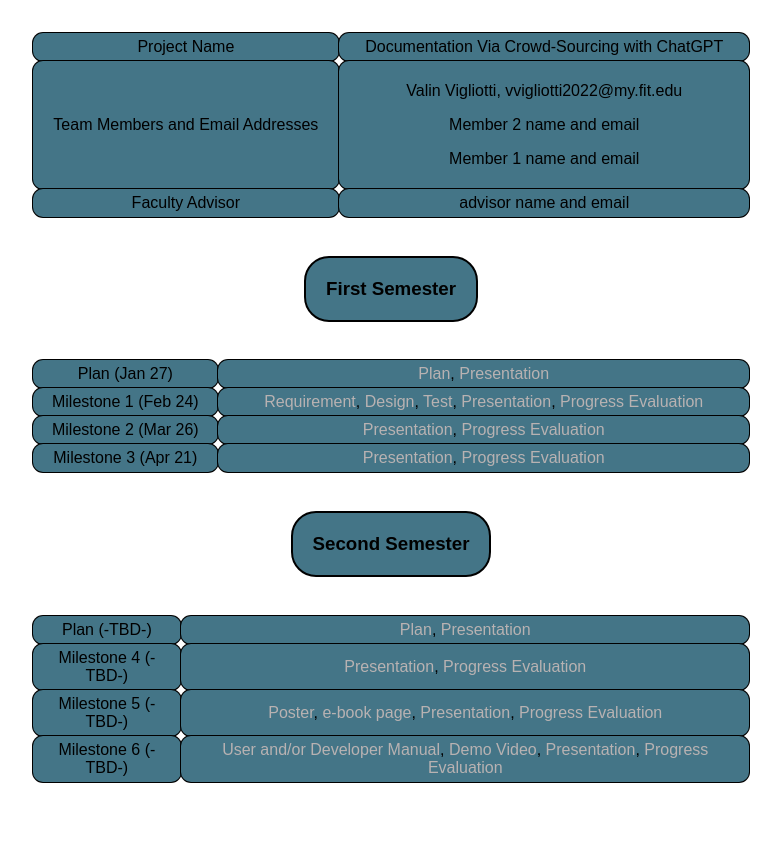
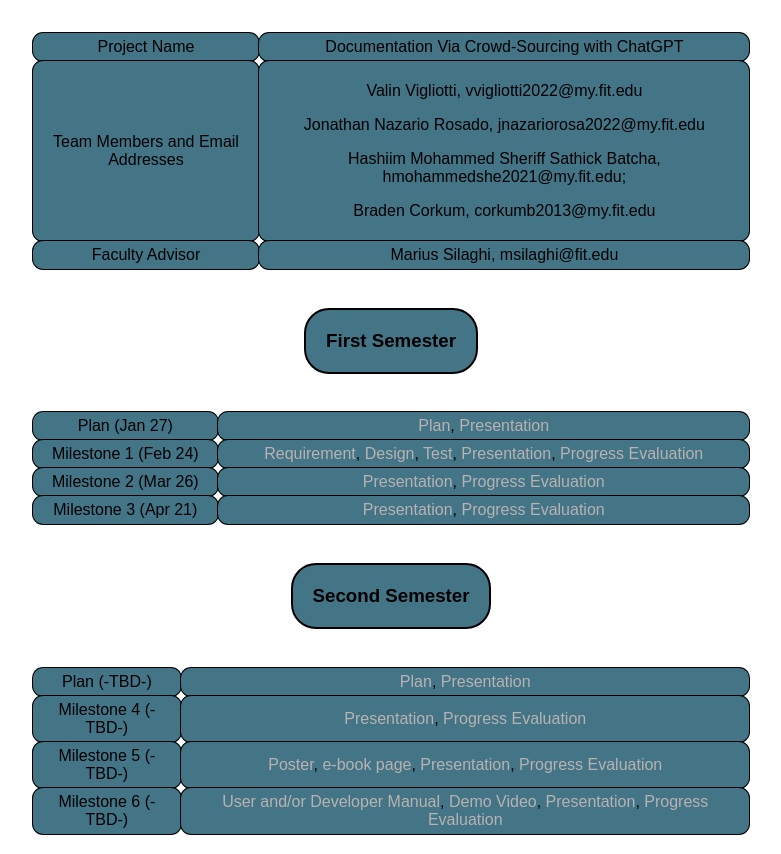
Before and after one commit to ValinVigliotti/ValinVigliotti.github.io, a plain HTML site: page index.html in a window 1280 px wide. Shown: the part 91-945 px from the top of the page, without its empty margins (249-1030 px from the left). Before the commit the page ends 893 px from the top, so only its background shows below. Drawn offline with Linux system fonts and the light colour scheme.

Commit message:
Update index.html

```diff
--- a/index.html
+++ b/index.html
@@ -23,13 +23,14 @@
             <td>Team Members and Email Addresses</td>
             <td>
                 <p>Valin Vigliotti, vvigliotti2022@my.fit.edu</p>
-                <p>Member 2 name and email</p>
-                <p>Member 1 name and email</p>
+                <p>Jonathan Nazario Rosado, jnazariorosa2022@my.fit.edu</p>
+                <p>Hashiim Mohammed Sheriff Sathick Batcha, hmohammedshe2021@my.fit.edu;</p>
+                <p>Braden Corkum, corkumb2013@my.fit.edu </p>
             </td>
         </tr>
         <tr>
             <td>Faculty Advisor</td>
-            <td>advisor name and email</td>
+            <td>Marius Silaghi, msilaghi@fit.edu</td>
         </tr>
         </tbody>
     </table>
```
